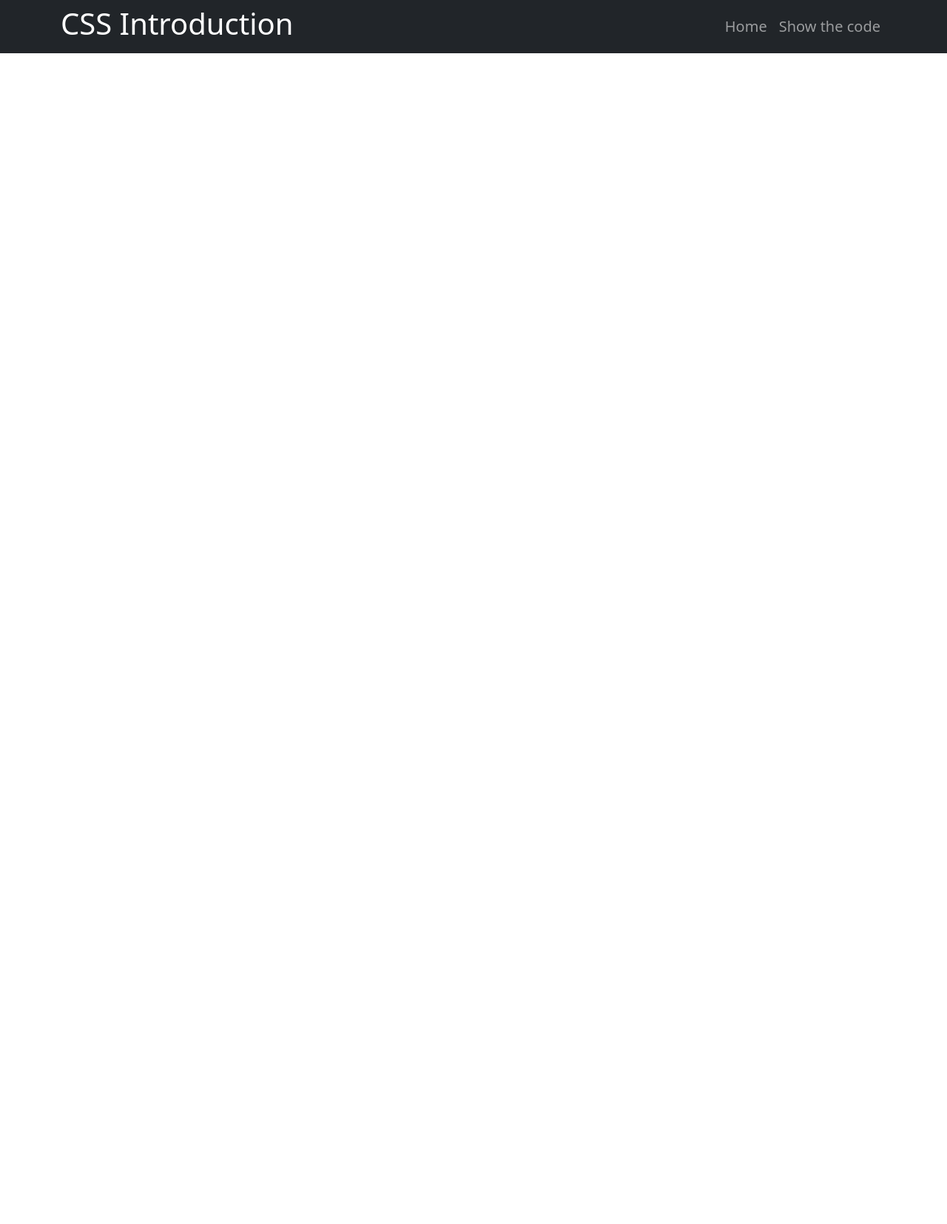
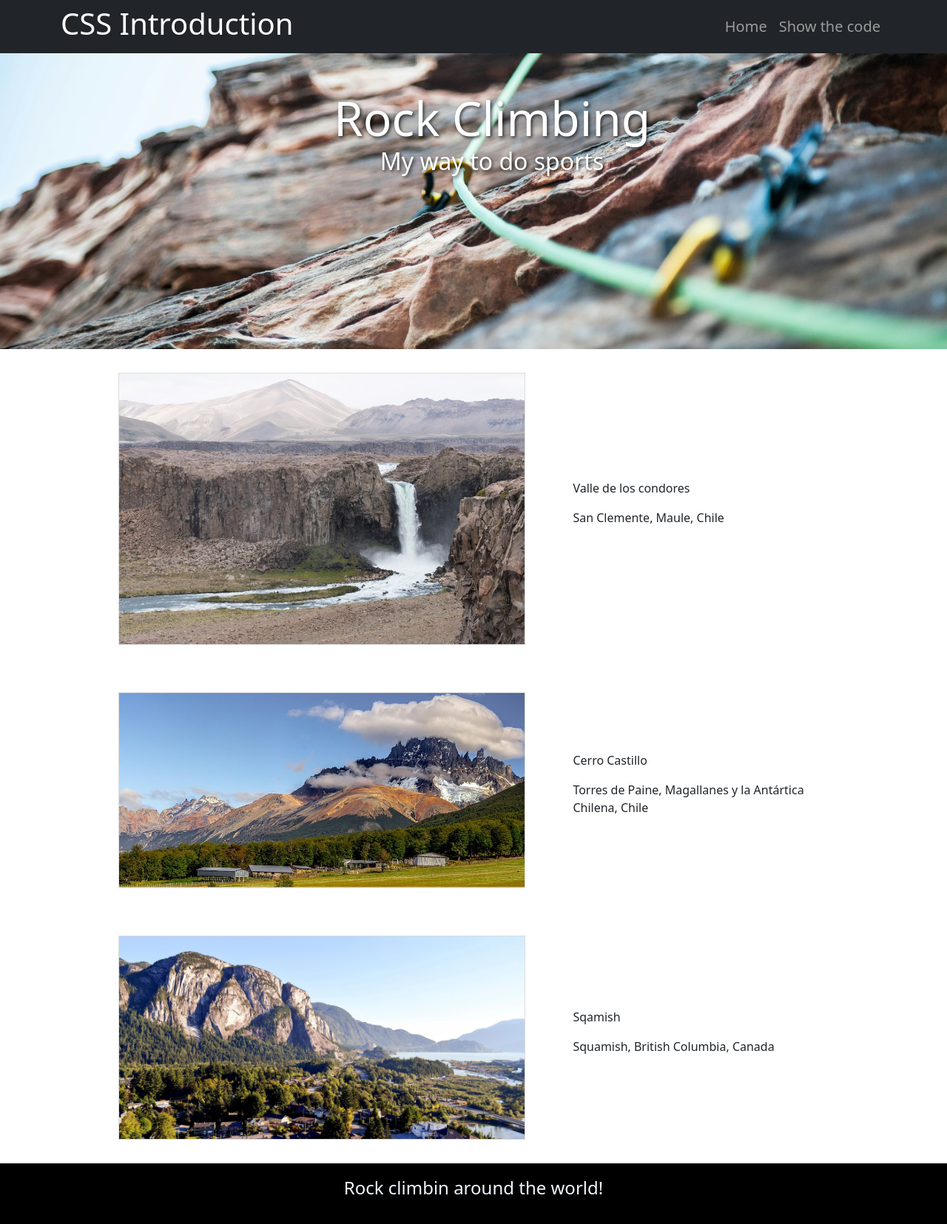
Before and after one commit to rquinterosv/CSS-Introduction, a plain HTML site: page index.html in a window 1280 px wide. Shown: the whole page at 74% size. Before the commit the page ends 800 px from the top, so only its background shows below. Drawn offline with nearby package versions, Linux system fonts and the light colour scheme.

Commit message:
primera entrega desafio css

```diff
--- /dev/null
+++ b/assets/css/style.css
@@ -0,0 +1,54 @@
+/* Replacing normalize */
+
+* {
+    margin: 0;
+    padding: 0;
+}
+
+.hero-section {
+    background-image: url('../img/hero.jpg');
+    background-position: center;
+    background-repeat: no-repeat;
+    background-size: cover;
+    height: 400px;
+    text-align: center;
+    padding: 50px;
+    padding-left: 100px;
+    justify-content: center;
+    align-items: center;
+    text-shadow: 2px 2px 4px rgba(0, 0, 0, 0.7);
+}
+
+.hero-section h1 {
+    font-size: 4rem;
+    color: white;
+    margin: 0;
+}
+.hero-section h3 {
+    font-size: 2rem;
+    color: white;
+    margin: 0;
+}
+
+.products {
+    width: 80%;
+    margin: auto;
+    }
+
+.products td {
+    width: 60%;
+    padding: 2em;
+    }
+
+.products img {
+    width: 100%;
+    border: solid 1px #ddd;
+    }
+
+footer {
+    background-color: black;
+    color: aliceblue;
+    text-align: center;
+    padding: 15px;
+    font-size: x-large;
+}
--- a/index.html
+++ b/index.html
@@ -5,9 +5,11 @@
     <meta name="viewport" content="width=device-width, initial-scale=1.0">
     <title>Introducción CSS</title>
 
-     <!-- Bootstrap -->
-     <link href="https://cdn.jsdelivr.net/npm/bootstrap@5.3.3/dist/css/bootstrap.min.css" rel="stylesheet" integrity="sha384-QWTKZyjpPEjISv5WaRU9OFeRpok6YctnYmDr5pNlyT2bRjXh0JMhjY6hW+ALEwIH" crossorigin="anonymous">
+    <!-- Bootstrap -->
+    <link href="https://cdn.jsdelivr.net/npm/bootstrap@5.3.3/dist/css/bootstrap.min.css" rel="stylesheet" integrity="sha384-QWTKZyjpPEjISv5WaRU9OFeRpok6YctnYmDr5pNlyT2bRjXh0JMhjY6hW+ALEwIH" crossorigin="anonymous">
 
+    <!-- CSS -->
+    <link rel="stylesheet" href="./assets/css/style.css">
 </head>
     <body>
 
@@ -33,6 +35,49 @@
             </div>
         </nav>
 
+        <header class="hero-section">
+            <h1>Rock Climbing</h1>
+            <h3>My way to do sports</h3>
+        </header>
+
+        <section class="products">
+            <table>
+                <tr>
+                    <td>
+                        <img src="./assets/img/valle-los-condores.jpg" alt="">
+                    </td>
+                    <td>
+                        <p>Valle de los condores</p>
+                        <p>San Clemente, Maule, Chile</p>
+                    </td>
+                </tr>
+
+                <tr>
+                    <td>
+                        <img src="./assets/img/cerro-castillo.jpg" alt="">
+                    </td>
+                    <td>
+                        <p>Cerro Castillo</p>
+                        <p>Torres de Paine, Magallanes y la Antártica Chilena, Chile</p>
+                    </td>
+                </tr>
+
+                <tr>
+                    <td>
+                        <img src="./assets/img/sqamish.jpg" alt="">
+                    </td>
+                    <td>
+                        <p>Sqamish</p>
+                        <p>Squamish, British Columbia, Canada</p>
+                    </td>
+                </tr>
+            </table>
+        </section>
+
+        <footer>
+            <p>Rock climbin around the world!</p>
+        </footer>
+
         <!-- Bootstrap script -->
         <script src="https://cdn.jsdelivr.net/npm/bootstrap@5.3.3/dist/js/bootstrap.bundle.min.js" integrity="sha384-YvpcrYf0tY3lHB60NNkmXc5s9fDVZLESaAA55NDzOxhy9GkcIdslK1eN7N6jIeHz" crossorigin="anonymous"></script>
 
```
Also changed, not shown: assets/img/cerro-castillo.jpg (added), assets/img/hero.jpg (added), assets/img/sqamish.jpg (added), assets/img/valle-los-condores.jpg (added).
